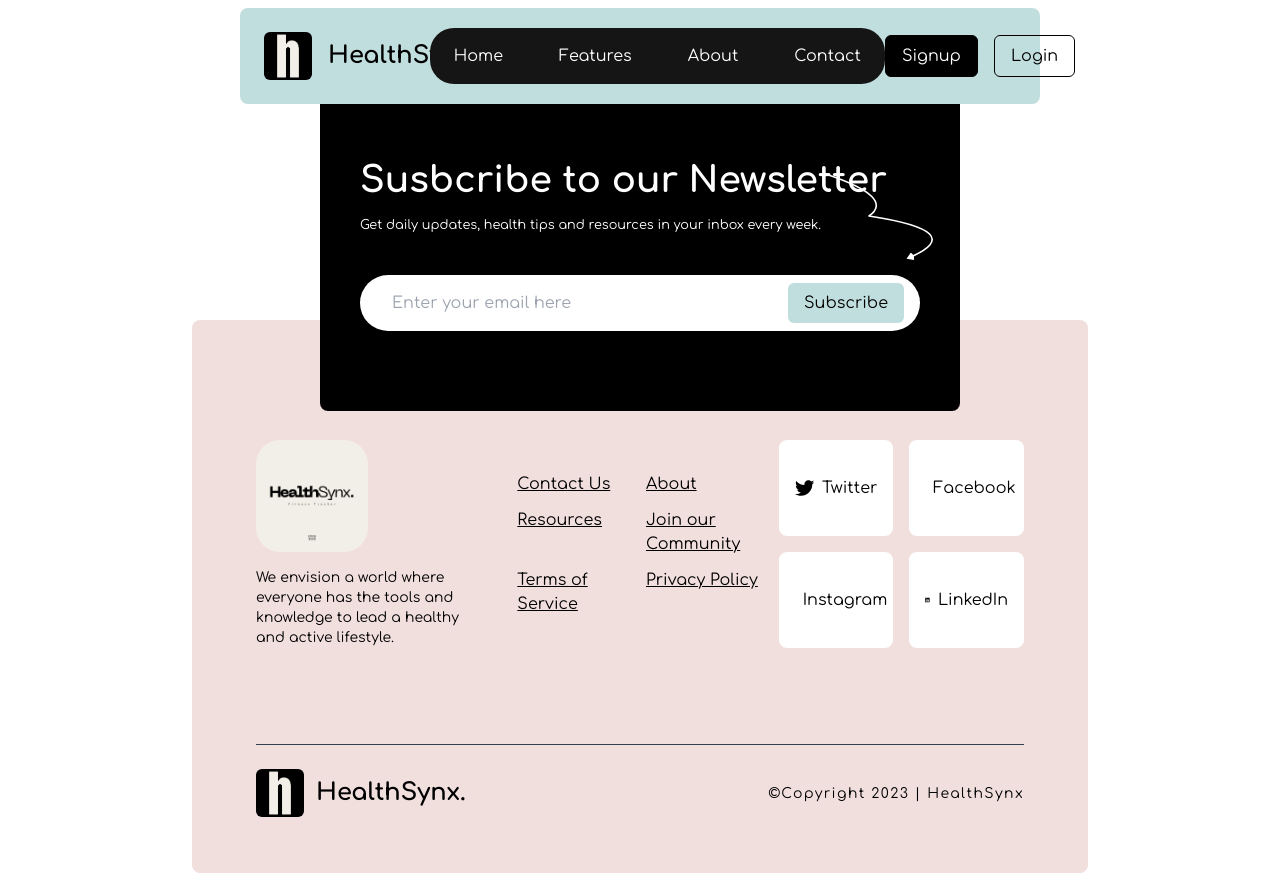
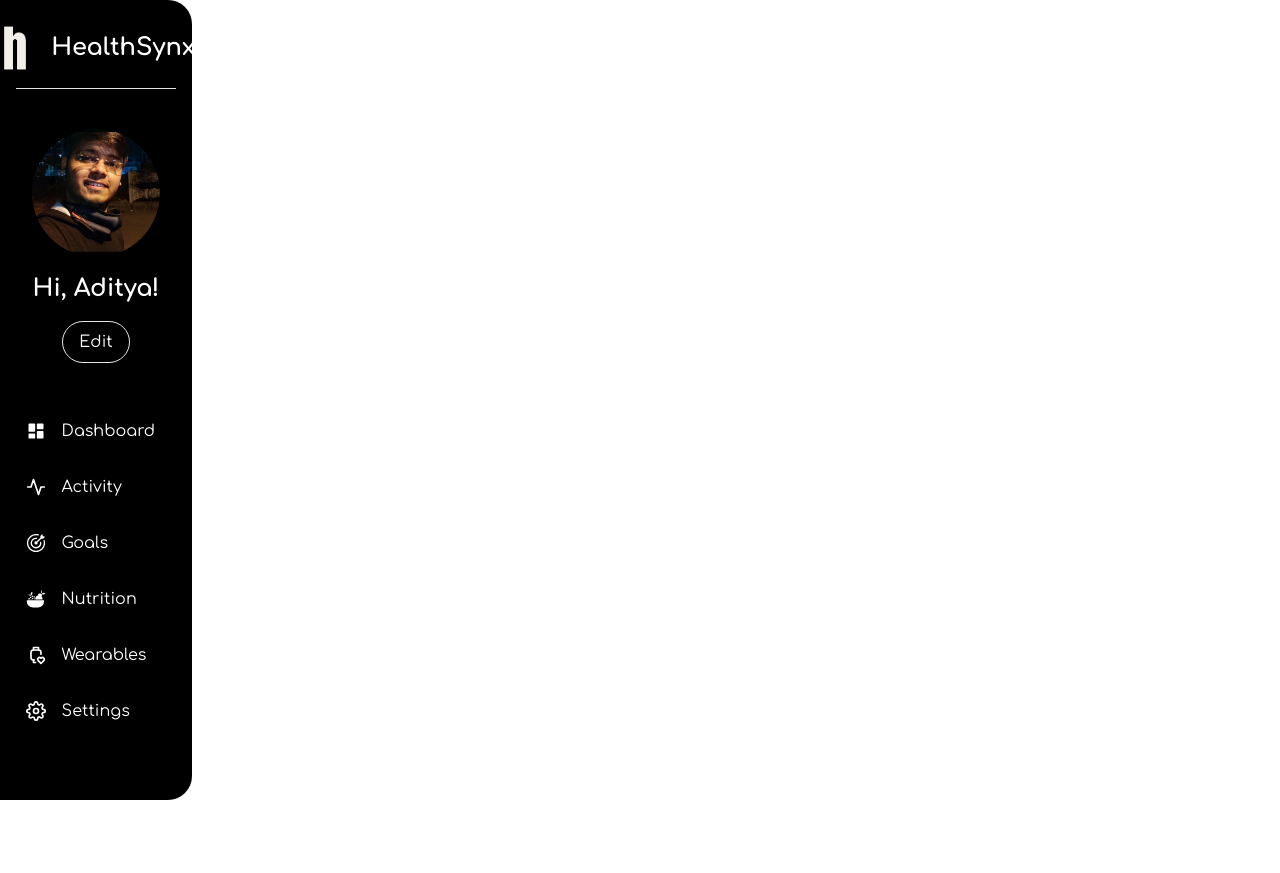
Before and after one commit to adityaj07/healthsynx, a React (Vite) app in the folder frontend/: page /dashboard in a window 1280 px wide. After the commit the page ends 800 px from the top, so only its background shows below. Built offline with nearby package versions, Linux system fonts and the light colour scheme.

Commit message:
feat: Dashboard sidebar complete

```diff
--- a/frontend/src/App.jsx
+++ b/frontend/src/App.jsx
@@ -10,6 +10,7 @@ import Signup from "./pages/Signup";
 import Features from "./components/Features";
 import About from "./pages/About";
 import Contact from "./pages/Contact";
+import Dashboard from "./pages/Dashboard";
 
 function App() {
   const location = useLocation();
@@ -17,7 +18,8 @@ function App() {
   const isSingupOrLoginPage =
     location.pathname === "/signup" ||
     location.pathname === "/login" ||
-    location.pathname === "/forgotpassword";
+    location.pathname === "/forgotpassword" ||
+    location.pathname === "/dashboard";
 
   return (
     <div >
@@ -30,8 +32,10 @@ function App() {
         <Route path="/signup" element={<Signup />} />
         <Route path="/login" element={<Login />} />
         <Route path="/forgotpassword" element={<Forgotpassword />} />
+        <Route path="/dashboard" element={<Dashboard/>} />
       </Routes>
       {!isSingupOrLoginPage && <Footer />}
+
     </div>
   );
 }
--- /dev/null
+++ b/frontend/src/components/DashboardNav.jsx
@@ -0,0 +1,9 @@
+import React from 'react'
+
+const DashboardNav = () => {
+  return (
+    <div>DashboardNav</div>
+  )
+}
+
+export default DashboardNav
--- a/frontend/src/components/Navbar.jsx
+++ b/frontend/src/components/Navbar.jsx
@@ -91,7 +91,6 @@ const Navbar = () => {
               <Link to={`/${link === "Home" ? "" : link.toLowerCase()}`} className="p-2 px-4 cursor-pointer  transition-colors duration-200 hover:bg-white hover:text-blacks w-full text-center rounded-lg hover:text-black">
                 <li
                   key={link}
-
                 >
                   {link}
                 </li>
--- /dev/null
+++ b/frontend/src/components/SidebarProfile.jsx
@@ -0,0 +1,21 @@
+import React from "react";
+import profilePic from "../assets/adi.jpeg";
+import Button from "./ui/Button";
+
+const SidebarProfile = () => {
+  return (
+
+      <div className="flex flex-col justify-center items-center gap-4 pt-4 text-white">
+        <img
+          src={profilePic}
+          alt="user profile picture"
+          className="w-[8rem] rounded-full"
+        />
+        <h1 className="font-bold text-2xl">Hi, Aditya!</h1>
+      <Button text="Edit" className="border-[1px] rounded-full hover:bg-white hover:text-black transition-colors duration-200"/>
+      </div>
+
+  );
+};
+
+export default SidebarProfile;
--- a/frontend/src/components/ui/Button.jsx
+++ b/frontend/src/components/ui/Button.jsx
@@ -3,7 +3,7 @@ import React from "react";
 const Button = ({ text, className }) => {
   return (
     <div>
-      <button className={`px-4 py-2 rounded-md ${className}`}>{text}</button>
+      <button className={`px-4 py-2 ${className}`}>{text}</button>
     </div>
   );
 };
--- a/frontend/src/pages/Dashboard.jsx
+++ b/frontend/src/pages/Dashboard.jsx
@@ -1,9 +1,92 @@
-import React from 'react'
+import React from "react";
+import logo from "../assets/HealthSynx.png";
+import SidebarProfile from "../components/SidebarProfile";
+import { BiSolidDashboard } from "react-icons/bi";
+import { FiActivity } from "react-icons/fi";
+import { GoGoal } from "react-icons/go";
+import { GiFruitBowl } from "react-icons/gi";
+import { TbDeviceWatchHeart } from "react-icons/tb";
+import { FiSettings } from "react-icons/fi";
+import { LuLogOut } from "react-icons/lu";
+import { Link, Route, Routes } from "react-router-dom";
+// import DashboardHome from "./Dashboard/DashboardHome";
+// import Activity from "./Dashboard/Activity";
+// import Goals from "./Dashboard/Goals";
+// import Nutrition from "./Dashboard/Nutrition";
+// import Wearables from "./Dashboard/Wearables";
+// import Settings from "./Dashboard/Settings";
 
-const dashboard = () => {
+const menuLinks = [
+  {
+    title: "Dashboard",
+    icon: BiSolidDashboard,
+  },
+  {
+    title: "Activity",
+    icon: FiActivity,
+  },
+  {
+    title: "Goals",
+    icon: GoGoal,
+  },
+  {
+    title: "Nutrition",
+    icon: GiFruitBowl,
+  },
+  {
+    title: "Wearables",
+    icon: TbDeviceWatchHeart,
+  },
+  {
+    title: "Settings",
+    icon: FiSettings,
+  },
+];
+
+const Dashboard = () => {
   return (
-    <div>dashboard</div>
-  )
-}
+    <div className="flex">
+      <div className="fixed top-0 left-0 h-screen rounded-r-3xl z-40 w-[15%] bg-black ">
+        <div className="flex flex-col gap-4 py-6 px-4 ">
+          <div className="logo flex gap-3 items-center justify-center border-b-[1px] pb-4">
+            <img
+              src={logo}
+              alt="logo"
+              className="rounded-md w-[3rem] h-[3rem]"
+            />
+            <span className="text-2xl font-extrabold text-white">
+              HealthSynx.
+            </span>
+          </div>
+        </div>
 
-export default dashboard
+        <div className="max-w-[90%] mx-auto flex flex-col justify-between">
+          <SidebarProfile />
+          <ul className="flex flex-col items-center justify-center gap-4 text-white mt-12 w-full">
+            {menuLinks.map((link) => (
+              <Link to={`/${link.title === "Dashboard" ? "dashboard" : link.title.toLowerCase()}`}  className="cursor-pointer rounded-lg hover:bg-gray-400 hover:bg-opacity-20 transition-colors duration-200 w-full gap-4">
+                <li
+                  key={link.title}
+                  className="flex justify-start items-center p-2 md:px-2 lg:px-4 rounded-lg hover:bg-gray-400 hover:bg-opacity-20 transition-colors duration-200 w-full gap-4"
+                >
+                  <span>{<link.icon size={20} />}</span>
+                  <span>{link.title}</span>
+                </li>
+              </Link>
+            ))}
+          </ul>
+
+          <button className="flex justify-start items-center gap-4 text-white ounded-lg hover:bg-gray-400 hover:bg-opacity-20 transition-colors duration-200 p-2 md:px-2 lg:px-4 cursor-pointer rounded-lg mt-48">
+            <LuLogOut size={20} />
+            Log out
+          </button>
+        </div>
+      </div>
+      <div className="h-screen w-full bg-white ">
+
+      </div>
+    </div>
+  );
+};
+
+export default Dashboard;
--- /dev/null
+++ b/frontend/src/pages/Dashboard/Activity.jsx
@@ -0,0 +1,9 @@
+import React from 'react'
+
+const Activity = () => {
+  return (
+    <div>Activity</div>
+  )
+}
+
+export default Activity
--- /dev/null
+++ b/frontend/src/pages/Dashboard/DashboardHome.jsx
@@ -0,0 +1,9 @@
+import React from 'react'
+
+const DashboardHome = () => {
+  return (
+    <div>DashboardHome</div>
+  )
+}
+
+export default DashboardHome
--- /dev/null
+++ b/frontend/src/pages/Dashboard/Goals.jsx
@@ -0,0 +1,9 @@
+import React from 'react'
+
+const Goals = () => {
+  return (
+    <div>Goals</div>
+  )
+}
+
+export default Goals
--- /dev/null
+++ b/frontend/src/pages/Dashboard/Nutrition.jsx
@@ -0,0 +1,9 @@
+import React from 'react'
+
+const Nutrition = () => {
+  return (
+    <div>Nutrition</div>
+  )
+}
+
+export default Nutrition
--- /dev/null
+++ b/frontend/src/pages/Dashboard/Settings.jsx
@@ -0,0 +1,9 @@
+import React from 'react'
+
+const Settings = () => {
+  return (
+    <div>Settings</div>
+  )
+}
+
+export default Settings
--- /dev/null
+++ b/frontend/src/pages/Dashboard/Wearables.jsx
@@ -0,0 +1,9 @@
+import React from 'react'
+
+const Wearables = () => {
+  return (
+    <div>Wearables</div>
+  )
+}
+
+export default Wearables
```
Also changed, not shown: frontend/src/assets/adi.jpeg (added).
